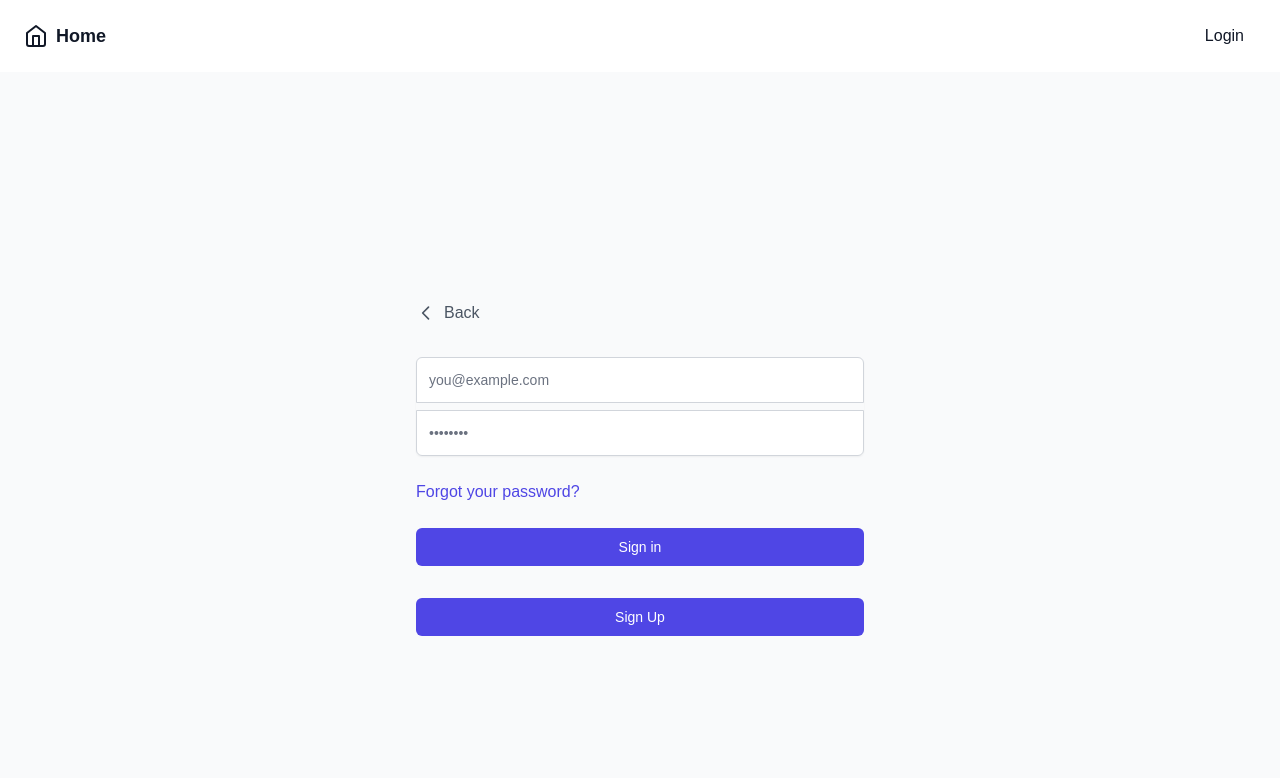
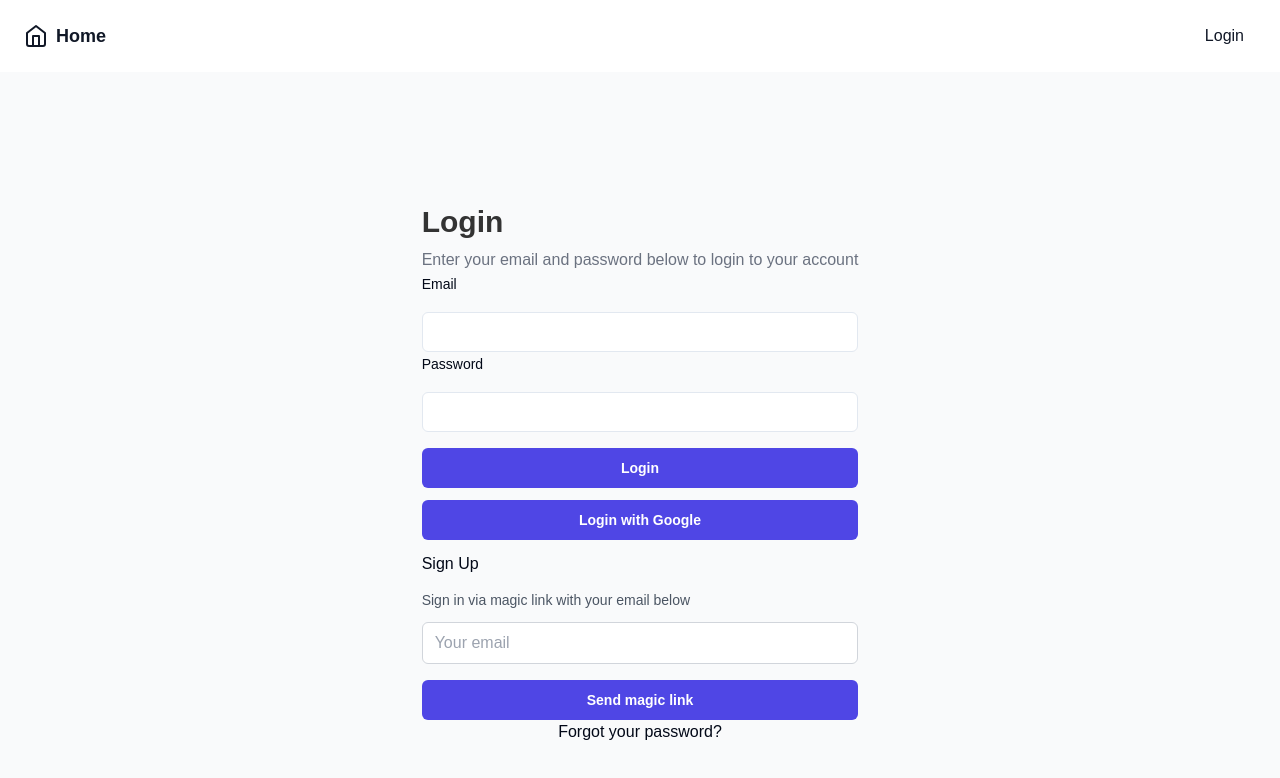
Before and after one commit to DuncanMatthews/beaver.io, a Next.js app: page /login in a window 1280 px wide. Shown: the top 778 px of the page. Built offline with nearby package versions, Linux system fonts and the light colour scheme; no server answers.

Commit message:
fixed sign up buttons and fix video storage

```diff
--- a/app/actions.ts
+++ b/app/actions.ts
@@ -38,3 +38,16 @@ export async function signUp (prevState: any, formData: FormData)  {
 
     return redirect("/sign-up?message=Check email to continue sign in process");
   };
+
+
+export async function getUser() {
+  const { data: userData, error } = await supabase.auth.getSession();
+  if (error) {
+    console.log(error);
+  }
+
+  const userDataString = JSON.stringify(userData);
+
+
+  return userDataString;
+}
--- a/app/api/transcribe/route.ts
+++ b/app/api/transcribe/route.ts
@@ -1,6 +1,8 @@
 import { NextRequest, NextResponse } from "next/server";
 import fs from "fs";
 import OpenAI from "openai";
+import fetch from 'node-fetch'; // Import fetch to handle downloading the file
+
 
 // Ensure OPENAI_API_KEY is set in your environment variables
 const openai = new OpenAI({ apiKey: process.env.OPENAI_API_KEY });
@@ -8,14 +10,22 @@ const openai = new OpenAI({ apiKey: process.env.OPENAI_API_KEY });
 export async function POST(request: NextRequest) {
   try {
     const data = await request.json();
+    console.log("data", data);
     const filePath = data.videoPath; // Assuming the file path is passed in the request body
+    const response = await fetch(filePath);
 
+    if (!response.ok) throw new Error(`Failed to fetch the file: ${response.statusText}`);
+    const buffer = response; // Get the file content as a buffer
+
+
+    console.log('this is the file path', filePath);
 
     // Perform the transcription. This assumes the file exists and is accessible
     const transcription = await openai.audio.transcriptions.create({
-      file: fs.createReadStream(filePath),
+      file: buffer,
       model: "whisper-1",
     });
+
 
     // Assuming the API's response object correctly maps to your usage
     return NextResponse.json({ transcription: transcription.text
--- a/app/api/youtube/[url]/route.ts
+++ b/app/api/youtube/[url]/route.ts
@@ -1,54 +1,72 @@
 import { NextRequest, NextResponse } from "next/server";
 import ytdl from "ytdl-core";
-import fs from "fs";
-import path from "path";
-import { pipeline } from "stream";
-import os from "os"; // Import the os module
+import { createClient } from "@supabase/supabase-js";
+
+// Assuming these are server-side operations and your variables are correctly set
+const supabaseUrl = process.env.NEXT_PUBLIC_SUPABASE_URL as string;
+const supabaseAnonKey = process.env.NEXT_PUBLIC_SUPABASE_ANON_KEY as string;
+const supabase = createClient(supabaseUrl, supabaseAnonKey);
 
 export async function GET(request: NextRequest, context: { params: { url: string } }) {
   const youtubeUrl = `https://www.youtube.com/watch?v=${context?.params?.url}`;
-  const url = context?.params?.url;
+
 
   function sanitizeFileName(input: string) {
-    return input
-      .replace(/[^a-zA-Z0-9 -]/g, '') // Remove special characters
-      .replace(/\s+/g, '-') // Replace spaces with -
-      .slice(0, 100); // Limit to 100 characters to avoid path length issues
+    return input.replace(/[^a-zA-Z0-9 -]/g, '').replace(/\s+/g, '-').slice(0, 100);
   }
 
   try {
     const info = await ytdl.getBasicInfo(youtubeUrl);
+    console.log("ths is ", info.videoDetails.title);
     const title = sanitizeFileName(info.videoDetails.title);
-    console.log("title", title);
+    const downloadStream = ytdl(youtubeUrl, { filter: "audioonly" });
 
-    // Use os.tmpdir() to get the path to the system's temporary directory
-    const tempDir = os.tmpdir();
-    const videoPath = path.resolve(tempDir, `${title}.mp3`);
-    console.log("videoPath", videoPath);
 
-    const downloadStream = ytdl(youtubeUrl, { filter: "audioonly" });
-    console.log("downloadStream", downloadStream);
-    const writeStream = fs.createWriteStream(videoPath);
+    // Accumulate chunks from the stream
+    const chunks = [];
+    for await (let chunk of downloadStream) {
+      chunks.push(chunk);
+    }
+    const buffer = Buffer.concat(chunks);
 
-    await new Promise((resolve, reject) => {
-      pipeline(downloadStream, writeStream, (error) => {
-        if (error) {
-          reject(error);
-        } else {
-          resolve(title);
-        }
+
+    // Upload the buffer to Supabase Storage
+    // Assuming videoBuffer is your video data as a Buffer
+    const { data, error } = await supabase
+      .storage
+      .from('videos')
+      .upload(`audio/${title}.mp3`, buffer, {
+        contentType: 'audio/mpeg'
       });
-    });
+
+
+
+
+    console.log("this is the data", data);
+
+    // // Construct the public URL for the uploaded file
+    // // Adjust the URL pattern according to your Supabase setup
+    const response  = supabase.storage.from('videos').getPublicUrl(`audio/${title}.mp3`)
+
+    const { data: { publicUrl } } = response;
+
+    console.log("this is the public url", publicUrl);
+
+
+
+
+
 
     return NextResponse.json({
-      title: title,
+      title,
       name: info.videoDetails.title,
-      videoPath: videoPath, // Note: This path is temporary and may not persist
-      id: url,
+      videoPath: publicUrl, // This should be the accessible URL of the uploaded file
+      id: context?.params?.url,
     });
-  } catch (error: any) {
-    return new Response(JSON.stringify(error.response?.data?.error), {
-      status: error.response?.status,
+  } catch (error) {
+    console.error(error); // Log the error for debugging
+    return new Response(JSON.stringify({ error: 'An error occurred' }), {
+      status: 500,
     });
   }
 }
--- a/app/components/login-form.tsx
+++ b/app/components/login-form.tsx
@@ -1,40 +1,27 @@
-'use client'
+"use client";
 
-import { createClientComponentClient } from '@supabase/auth-helpers-nextjs'
-import { useRouter } from 'next/navigation'
-import { useState } from 'react'
+import { createClientComponentClient } from "@supabase/auth-helpers-nextjs";
+import { useRouter } from "next/navigation";
+import { useState } from "react";
 
-import type { Session } from '@supabase/auth-helpers-nextjs'
+import type { Session } from "@supabase/auth-helpers-nextjs";
 
 export default function LoginForm({ session }: { session: Session | null }) {
-  const [email, setEmail] = useState('')
-  const [password, setPassword] = useState('')
-  const router = useRouter()
-  const supabase = createClientComponentClient()
+  const [email, setEmail] = useState("");
+  const [password, setPassword] = useState("");
+  const router = useRouter();
+  const supabase = createClientComponentClient();
 
-  const handleSignUp = async () => {
-    await supabase.auth.signUp({
-      email,
-      password,
-      options: {
-        emailRedirectTo: `${location.origin}/auth/callback`,
-      },
-    })
-    router.refresh()
-  }
-
-  const handleSignIn = async () => {
-    await supabase.auth.signInWithPassword({
-      email,
-      password,
-    })
-    router.refresh()
-  }
+  const signInWithOAuth = async () => {
+    supabase.auth.signInWithOAuth({
+      provider: "google",
+    });
+  };
 
   const handleSignOut = async () => {
-    await supabase.auth.signOut()
-    router.refresh()
-  }
+    await supabase.auth.signOut();
+    router.refresh();
+  };
 
   // for the `session` to be available on first SSR render, it must be
   // fetched in a Server Component and passed down as a prop
@@ -42,15 +29,7 @@ export default function LoginForm({ session }: { session: Session | null }) {
     <button onClick={handleSignOut}>Sign out</button>
   ) : (
     <>
-      <input name="email" onChange={(e) => setEmail(e.target.value)} value={email} />
-      <input
-        type="password"
-        name="password"
-        onChange={(e) => setPassword(e.target.value)}
-        value={password}
-      />
-      <button onClick={handleSignUp}>Sign up</button>
-      <button onClick={handleSignIn}>Sign in</button>
+      <button onClick={signInWithOAuth}>Sign in</button>
     </>
-  )
+  );
 }
--- a/app/login/page.tsx
+++ b/app/login/page.tsx
@@ -1,143 +1,178 @@
+"use client";
+
+import { useState } from "react";
+import { redirect, useRouter } from "next/navigation";
+import { createClient } from "../utils/supabase/client";
+import { Label } from "@/components/ui/label";
+import { Input } from "@/components/ui/input";
 import Link from "next/link";
-import { headers, cookies } from "next/headers";
-import { createClient } from "../utils/supabase/server";
-import { redirect } from "next/navigation";
+import { Button } from "@/components/ui/button";
+import { cookies } from "next/headers";
 
-export default function Login({
-  searchParams,
-}: {
-  searchParams: { message: string };
-}) {
-  const signIn = async (formData: FormData) => {
-    "use server";
+// Initialize Supabase client
+const supabaseUrl = process.env.NEXT_PUBLIC_SUPABASE_URL as string;
+const supabaseAnonKey = process.env.NEXT_PUBLIC_SUPABASE_ANON_KEY as string;
 
-    const email = formData.get("email") as string;
-    const password = formData.get("password") as string;
-    const cookieStore = cookies();
-    const supabase = createClient(cookieStore);
+if (!supabaseUrl) {
+  throw new Error("Missing env.NEXT_PUBLIC_SUPABASE_URL");
+}
 
-    const { error } = await supabase.auth.signInWithPassword({
+if (!supabaseAnonKey) {
+  throw new Error("Missing env.NEXT_PUBLIC_SUPABASE_ANON_KEY");
+}
+
+const supabase = createClient();
+
+export default function LoginComponent() {
+  const [email, setEmail] = useState("");
+  const [magicEmail, setMagicEmail] = useState("");
+  const [password, setPassword] = useState("");
+  const [loading, setLoading] = useState(false);
+  const router = useRouter();
+
+  const handleLogin = async (event: { preventDefault: () => void }) => {
+    event.preventDefault(); // Prevent the form from submitting in the traditional way
+    setLoading(true);
+
+    // Attempt to sign in with email and password
+    const { data, error } = await supabase.auth.signInWithPassword({
       email,
       password,
     });
 
-    console.log(error);
+    setLoading(false);
+
+    //refresh the page
 
     if (error) {
-      return redirect("/login?message=Could not authenticate user");
+      alert(error.message);
+      return;
     }
 
-    return redirect("/");
+    router.push("/");
   };
 
   const signInWithGoogle = async () => {
-    "use server";
-
-    const cookieStore = cookies();
-    const supabase = createClient(cookieStore);
-
+    setLoading(true);
     const { error } = await supabase.auth.signInWithOAuth({
       provider: "google",
-      options: { redirectTo: `${location.origin}/auth/callback` },
     });
 
     if (error) {
-      console.error("Error signing in with Google:", error.message);
-      return;
+      alert(error.message);
+    }
+    setLoading(false);
+  };
+
+  const magicLink = async (event: { preventDefault: () => void }) => {
+    event.preventDefault();
+
+    setLoading(true);
+    const { data, error } = await supabase.auth.signInWithOtp({
+      email: magicEmail,
+      options: {
+        emailRedirectTo: "https://local.com/auth/callback",
+      },
+    });
+
+    if (!data.user) {
+      alert("You need to sign up first!");
     }
 
-    // Optionally handle redirects or state updates here
+    if (error) {
+      alert(error.message || error.message);
+    } else {
+      alert("Check your email for the login link!");
+    }
+    setLoading(false);
   };
 
   return (
-    <div className="flex items-center justify-center min-h-screen bg-gray-50 px-4 sm:px-6 lg:px-8">
-      <div className="max-w-md w-full space-y-8">
-        <div>
-          <Link
-            href="/"
-            className="flex items-center text-gray-600 hover:text-gray-500"
+    <div className="flex flex-col justify-center items-center min-h-screen bg-gray-50 px-4 sm:px-6 lg:px-8">
+      <div>
+        <form onSubmit={handleLogin} className="space-y-4">
+          <div className="space-y-2 text-center">
+            <h1 className="text-3xl font-bold">Login</h1>
+            <p className="text-gray-500">
+              Enter your email and password below to login to your account
+            </p>
+          </div>
+
+          <Label htmlFor="email">Email</Label>
+          <Input
+            id="email"
+            type="email"
+            required
+            value={email}
+            onChange={(e) => setEmail(e.target.value)}
+            autoComplete="email"
+          />
+
+          <Label htmlFor="password">Password</Label>
+          <Input
+            id="password"
+            type="password"
+            required
+            value={password}
+            onChange={(e) => setPassword(e.target.value)}
+            autoComplete="current-password"
+          />
+
+          <Button
+            className="w-full px-4 py-2 font-semibold text-white bg-indigo-600 rounded-md hover:bg-indigo-700 focus:outline-none focus:ring-2 focus:ring-indigo-500 focus:ring-offset-2"
+            type="submit"
+            disabled={loading}
           >
-            <svg
-              xmlns="http://www.w3.org/2000/svg"
-              className="h-5 w-5 mr-2"
-              fill="none"
-              viewBox="0 0 24 24"
-              stroke="currentColor"
-              strokeWidth="2"
-            >
-              <path
-                strokeLinecap="round"
-                strokeLinejoin="round"
-                d="M15 19l-7-7 7-7"
-              />
-            </svg>
-            Back
-          </Link>
-        </div>
-        <form className="mt-8 space-y-6" action={signIn}>
-          <input type="hidden" name="remember" value="true" />
-          <div className="rounded-md shadow-sm -space-y-px">
-            <div>
-              <label htmlFor="email" className="sr-only">
-                Email address
-              </label>
+            {loading ? "Loading..." : "Login"}
+          </Button>
+        </form>
+
+        {/* OAuth Providers */}
+        <Button
+          className="w-full px-4 my-3 py-2 font-semibold text-white bg-indigo-600 rounded-md hover:bg-indigo-700 focus:outline-none focus:ring-2 focus:ring-indigo-500 focus:ring-offset-2"
+          onClick={signInWithGoogle}
+          disabled={loading}
+        >
+          {loading ? "Loading..." : "Login with Google"}
+        </Button>
+
+        <Link className="text-center" href="/sign-up">Sign Up</Link>
+
+
+        <div className="text-center">
+          <p className="text-sm text-gray-600">
+            Sign in via magic link with your email below
+          </p>
+          <form className="mt-3" onSubmit={magicLink}>
+            <div className="mb-4">
               <input
-                name="email"
+                className="w-full px-3 py-2 border border-gray-300 rounded-md focus:outline-none focus:ring-2 focus:ring-indigo-500 focus:border-indigo-500"
                 type="email"
-                autoComplete="email"
-                required
-                className="appearance-none rounded-none relative block w-full px-3 py-3 border border-gray-300 placeholder-gray-500 text-gray-900 rounded-t-md focus:outline-none focus:ring-indigo-500 focus:border-indigo-500 focus:z-10 sm:text-sm"
-                placeholder="you@example.com"
+                placeholder="Your email"
+                value={magicEmail}
+                required={true}
+                onChange={(e) => setMagicEmail(e.target.value)}
               />
             </div>
+
             <div>
-              <label htmlFor="password" className="sr-only">
-                Password
-              </label>
-              <input
-                name="password"
-                type="password"
-                autoComplete="current-password"
-                required
-                className="appearance-none rounded-none relative block w-full px-3 py-3 my-2 border border-gray-300 placeholder-gray-500 text-gray-900 rounded-b-md focus:outline-none focus:ring-indigo-500 focus:border-indigo-500 focus:z-10 sm:text-sm"
-                placeholder="••••••••"
-              />
+              <Button
+                className={`w-full px-4 py-2 font-semibold text-white bg-indigo-600 rounded-md hover:bg-indigo-700 focus:outline-none focus:ring-2 focus:ring-indigo-500 focus:ring-offset-2 ${
+                  loading ? "opacity-50 cursor-not-allowed" : ""
+                }`}
+                disabled={loading}
+              >
+                {loading ? (
+                  <span>Loading...</span>
+                ) : (
+                  <span>Send magic link</span>
+                )}
+              </Button>
             </div>
-          </div>
-
-          <div className="flex items-center justify-between">
-            <div className="flex items-center">
-              <Link
-                href="/account/reset-password"
-                className="font-medium text-indigo-600 hover:text-indigo-500"
-              >
-                Forgot your password?
-              </Link>
-            </div>
-          </div>
-
-          <div>
-            <button
-              type="submit"
-              className="group relative w-full flex justify-center py-2 px-4 border border-transparent text-sm font-medium rounded-md text-white bg-indigo-600 hover:bg-indigo-700 focus:outline-none focus:ring-2 focus:ring-offset-2 focus:ring-indigo-500"
-            >
-              Sign in
-            </button>
-          </div>
-        </form>
-        <div>
-          <Link href="/sign-up">
-            <p className="group relative w-full flex justify-center py-2 px-4 border border-transparent text-sm font-medium rounded-md text-white bg-indigo-600 hover:bg-indigo-700 focus:outline-none focus:ring-2 focus:ring-offset-2 focus:ring-indigo-500">
-              Sign Up
-            </p>
-          </Link>
+          </form>
         </div>
-        {searchParams?.message && (
-          <div className="mt-4 p-4 bg-blue-50 border-l-4 border-blue-400 text-blue-700">
-            {searchParams.message}
-          </div>
-        )}
       </div>
+      <Link href="/forgot-password">Forgot your password?</Link>
     </div>
   );
 }
--- a/app/page.tsx
+++ b/app/page.tsx
@@ -117,12 +117,7 @@ export default function Home() {
     return summarizeResponse;
   };
 
-  const YoutubeRelatedVideos = async (keywords: string, language: string) => {
-    const searchYouTuberRsponse = await fetch(
-      `/api/related/${keywords}/${language}`
-    );
-    return searchYouTuberRsponse;
-  };
+
   const handleSubmit = async (event: React.FormEvent) => {
     event.preventDefault(); // Prevent default form submission behavior
     setLoading(true);
@@ -133,6 +128,7 @@ export default function Home() {
       if (isValidYouTubeUrl(url)) {
         const youtubeId = extractYouTubeVideoId(url);
         const response = await fetch(`/api/youtube/${youtubeId}`);
+
 
         if (!response.ok) {
           throw new Error("Failed to fetch video details.");
@@ -170,19 +166,9 @@ export default function Home() {
         const summarizeData = await summarizeResponse.json();
         setSummarizeDetail(summarizeData.summarize); // Assuming summarizeData.summarize is already a stringified JSON
 
-        const searchYouTuberResponse = await YoutubeRelatedVideos(
-          url,
-          language
-        );
-        if (!searchYouTuberResponse.ok) {
-          throw new Error("Failed to fetch related YouTube videos.");
-        }
 
-        const searchYouTuberResult = await searchYouTuberResponse.json();
-        const mapVideoIds = searchYouTuberResult.videos.map((item: string) =>
-          extractYouTubeVideoId(item)
-        );
-        setYoutubeLists(mapVideoIds);
+
+
       }
     } catch (error) {
       console.error(error);
--- a/app/sign-up/page.tsx
+++ b/app/sign-up/page.tsx
@@ -13,13 +13,7 @@ export default function SignUp({
 }) {
   const [result, formAction] = useFormState(signUp, null);
 
-  // const magicLink = async (formData: FormData) => {
-  //   "use server";
 
-  //   const email = formData.get("email") as string;
-
-  //   // Sign in with magic links
-  // };
 
   return (
     <div className="min-h-screen flex items-center justify-center bg-gray-50 py-12 px-4 sm:px-6 lg:px-8">
--- /dev/null
+++ b/components/ui/label.tsx
@@ -0,0 +1,26 @@
+"use client"
+
+import * as React from "react"
+import * as LabelPrimitive from "@radix-ui/react-label"
+import { cva, type VariantProps } from "class-variance-authority"
+
+import { cn } from "@/lib/utils"
+
+const labelVariants = cva(
+  "text-sm font-medium leading-none peer-disabled:cursor-not-allowed peer-disabled:opacity-70"
+)
+
+const Label = React.forwardRef<
+  React.ElementRef<typeof LabelPrimitive.Root>,
+  React.ComponentPropsWithoutRef<typeof LabelPrimitive.Root> &
+    VariantProps<typeof labelVariants>
+>(({ className, ...props }, ref) => (
+  <LabelPrimitive.Root
+    ref={ref}
+    className={cn(labelVariants(), className)}
+    {...props}
+  />
+))
+Label.displayName = LabelPrimitive.Root.displayName
+
+export { Label }
--- a/middleware.ts
+++ b/middleware.ts
@@ -8,7 +8,7 @@ export async function middleware(request: NextRequest) {
 
 
   // Check if the user is not signed in
-  if (session.data.session) {
+  if (!session.data.session) {
     // Redirect to the sign-in page, using the request's origin for proper redirect URL
     const url = new URL('/login', request.url);
     return NextResponse.redirect(url);
--- a/package.json
+++ b/package.json
@@ -10,6 +10,7 @@
   },
   "dependencies": {
     "@radix-ui/react-icons": "^1.3.0",
+    "@radix-ui/react-label": "^2.0.2",
     "@radix-ui/react-select": "^2.0.0",
     "@radix-ui/react-slot": "^1.0.2",
     "@radix-ui/react-tabs": "^1.0.4",
```
Also changed, not shown: 1 other file (tests, documents, lock files or other folders).
